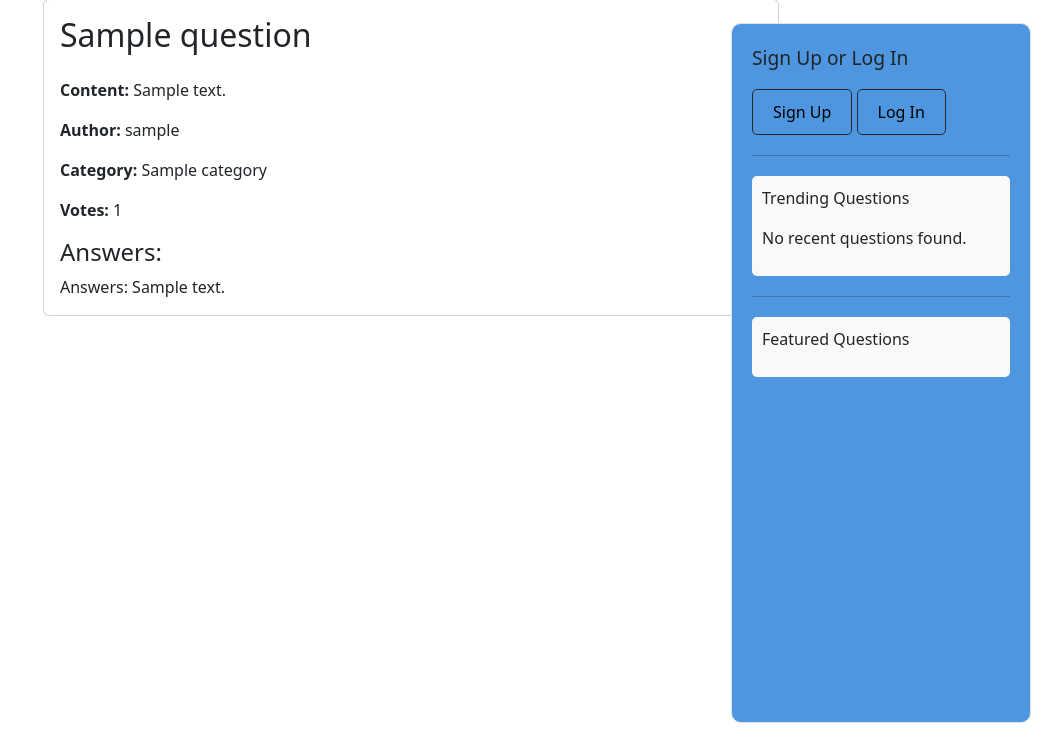
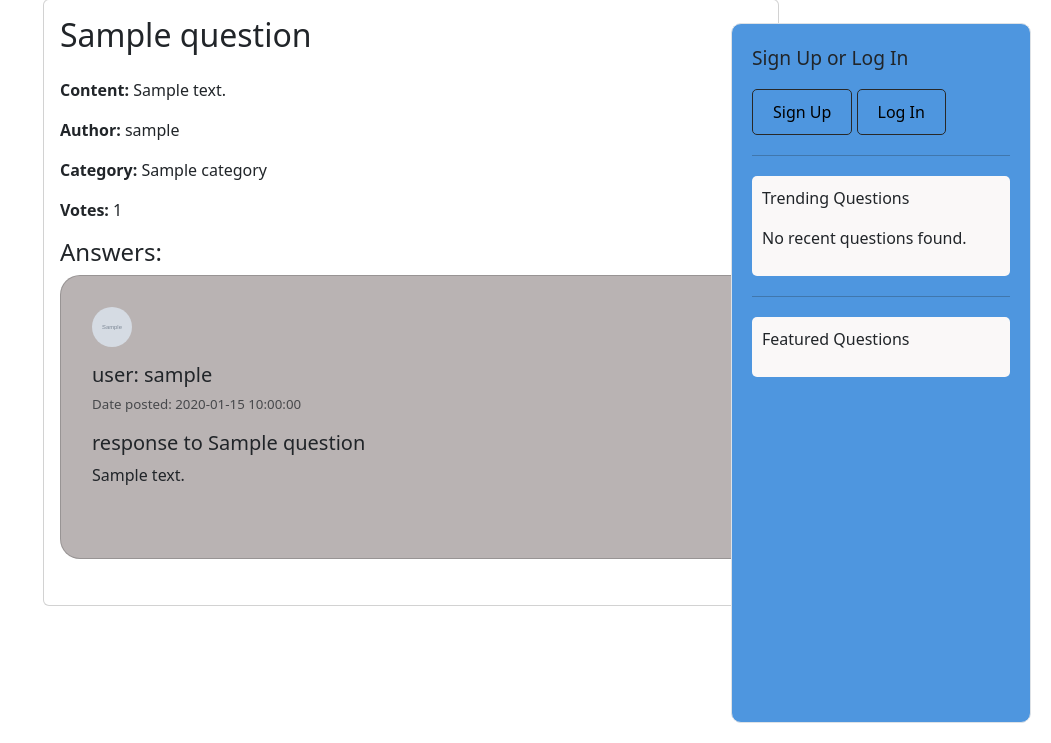
Before and after one commit to ibby-hassan/WAD2-Group-Project, a Django app: page /insQuire/categories/question/1/ in a window 1280 px wide. Shown: the part 57-800 px from the top of the page, without its empty margins (229-1280 px from the left). Run offline with Django 3.2, Linux system fonts and the light colour scheme; tables that the repository leaves empty hold one stand-in row (values such as "Sample post"); grey boxes marked "Sample" are stand-in pictures; some libraries are stand-ins or nearby versions.

Commit message:
fixed question.html, changed .gitignore to ignore migrations folder

```diff
--- a/templates/insQuire/question.html
+++ b/templates/insQuire/question.html
@@ -9,6 +9,14 @@
 {% endblock %}
 
 {% block main_block %}
+<style>
+    .question-card {
+        background-color: #b9b3b3;
+        border-radius: 20px;
+        padding: 15px;
+        margin-bottom: 30px;
+    }
+</style>
     <div class="container">
         <div class="row">
             <div class="col-md-8 offset-md-2">
@@ -58,16 +66,34 @@
                             {% endif %}
 
                             <h4>Answers: </h4>
-
+                            {% if question.answer_set.all %}
                             <!-- https://stackoverflow.com/questions/42080864/set-in-
                             a-queryset-object-in-django#:~:text=blog%20to%20access%20the%20related,django%20puts%20in%20for%20you.&text=The%20reason%20the%20reverse%20is,the%20reverse%20is%20a%20queryset. -->
                             {% for ans in question.answer_set.all %}
-                                <p class="card-text">Answers: {{ ans }}</p>
-                            {% endfor %}
-                        </div>
+                            <div class="question-card card">
+                                <div class="card-body">
+                                    <div class="user-info text-center mb-3">
+                                        {% if ans.author.picture %}
+                                            <img src="{{ ans.author.picture.url }}" alt="User Avatar" class="user-picture rounded-circle">
+                                        {% endif %}
+                                    </div>
+                                    <h5 class="card-title">user: {{ ans.author.user.username }}</h5>
+                                    {% if ans.dateAnswered %}
+                                        <p class="text-muted" style="font-size: smaller;">Date posted: {{ ans.dateAnswered|date:"Y-m-d H:i:s" }}</p>
+                                    {% endif %}
+                                    <h5 class="card-title">response to {{ question.title }}</h5>
+                                    <p class="card-text">{{ ans.content|truncatewords:100 }}</p>
+                                    <div class="btn-group" role="group" aria-label="Question actions">
+
+                                    </div>
+                                </div>
+                            </div>
+                        {% endfor %}
+
                     </div>
                 {% else %}
                     <p>No answers</p>
+                {% endif %}
                 {% endif %}
             </div>
         </div>
```
Also changed, not shown: media/profile_images/20231213_231756.jpg (added), media/profile_images/20231216_164450.jpg (deleted), 1 other file.
